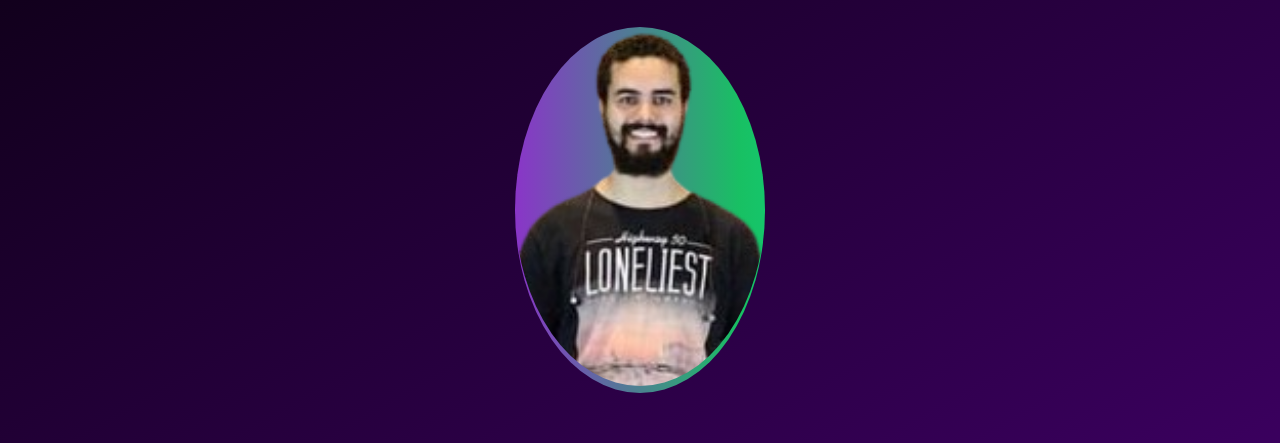
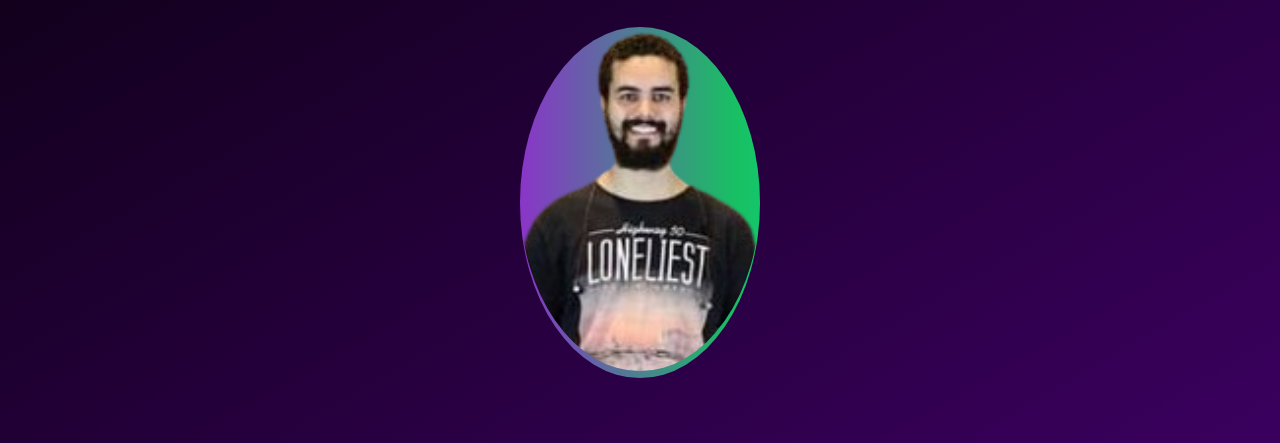
Before and after one commit to kayo0-santos/portifolio, a plain HTML site: page index.html in a window 1280 px wide. Shown: the part 509-952 px from the top of the page. Drawn offline with Linux system fonts and the light colour scheme.

Commit message:
estilos.css

```diff
--- a/src/css/estilos.css
+++ b/src/css/estilos.css
@@ -125,7 +125,7 @@ body {
 }
 
 .home .container-foto img {
-    width: 250px;
+    width: 240px;
     border-radius: 50%;
 
 }
```
